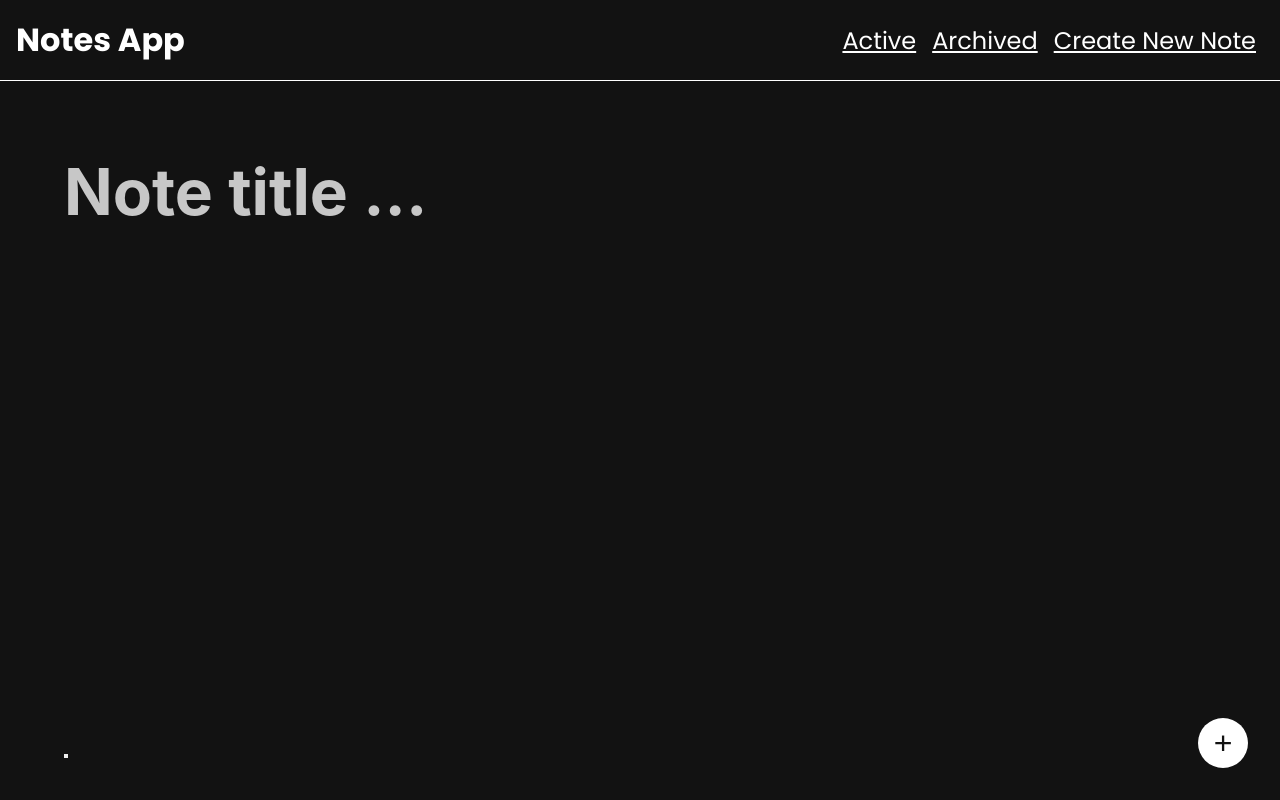
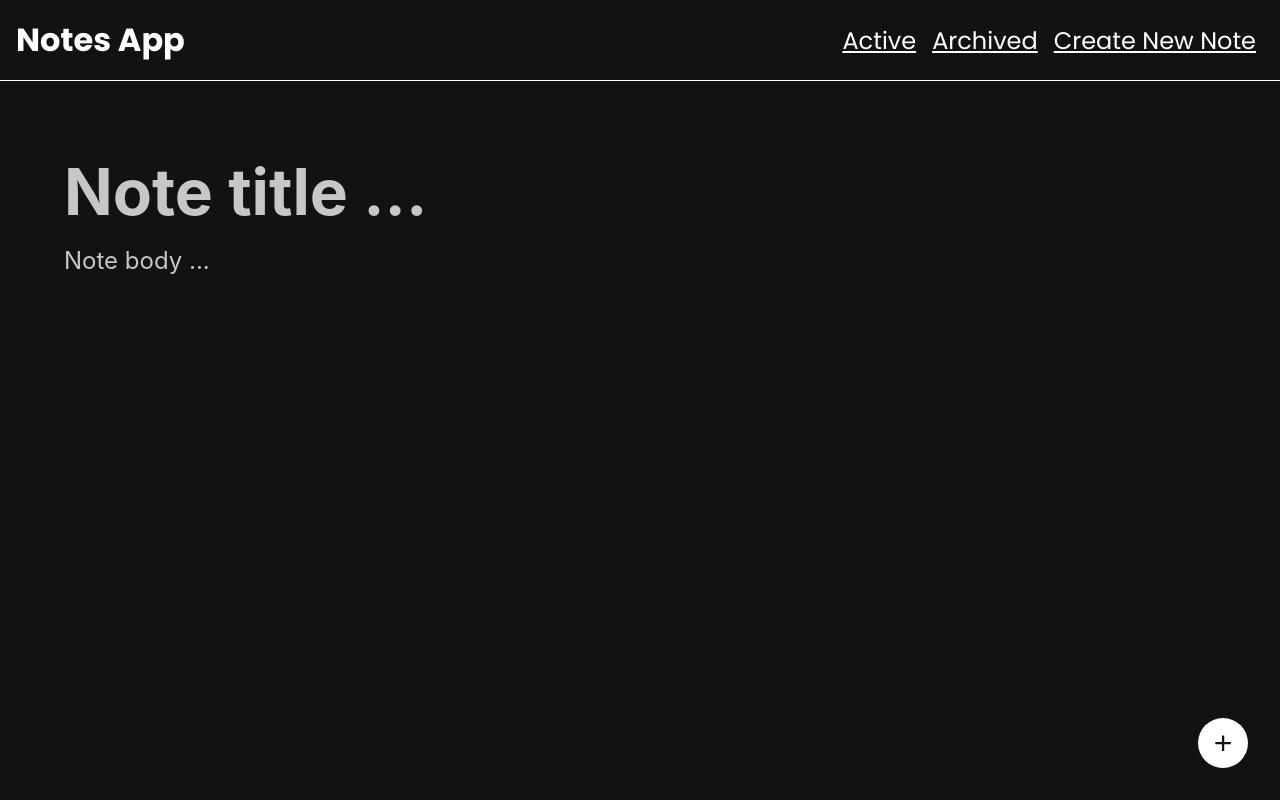
Before and after one commit to rfsyhb/reactlearn-spa-personal-note, a React (Vite) app: page /note/add in a window 1280 px wide. Built offline with nearby package versions, Linux system fonts and the light colour scheme.

Commit message:
update contentEditable

```diff
--- a/src/components/NoteInput.jsx
+++ b/src/components/NoteInput.jsx
@@ -46,11 +46,10 @@ class NoteInput extends React.Component {
           <div
             className="add-new-page__input__body"
             type="text"
-            placeholder="Note body ..."
+            data-placeholder="Note body ..."
             contentEditable
             onInput={this.onBodyChangeHandler}
           />
-          <button></button>
         </div>
         <div className="add-new-page__action">
           <button className="action" onClick={this.onSubmitInputHandler}>+</button>
```
